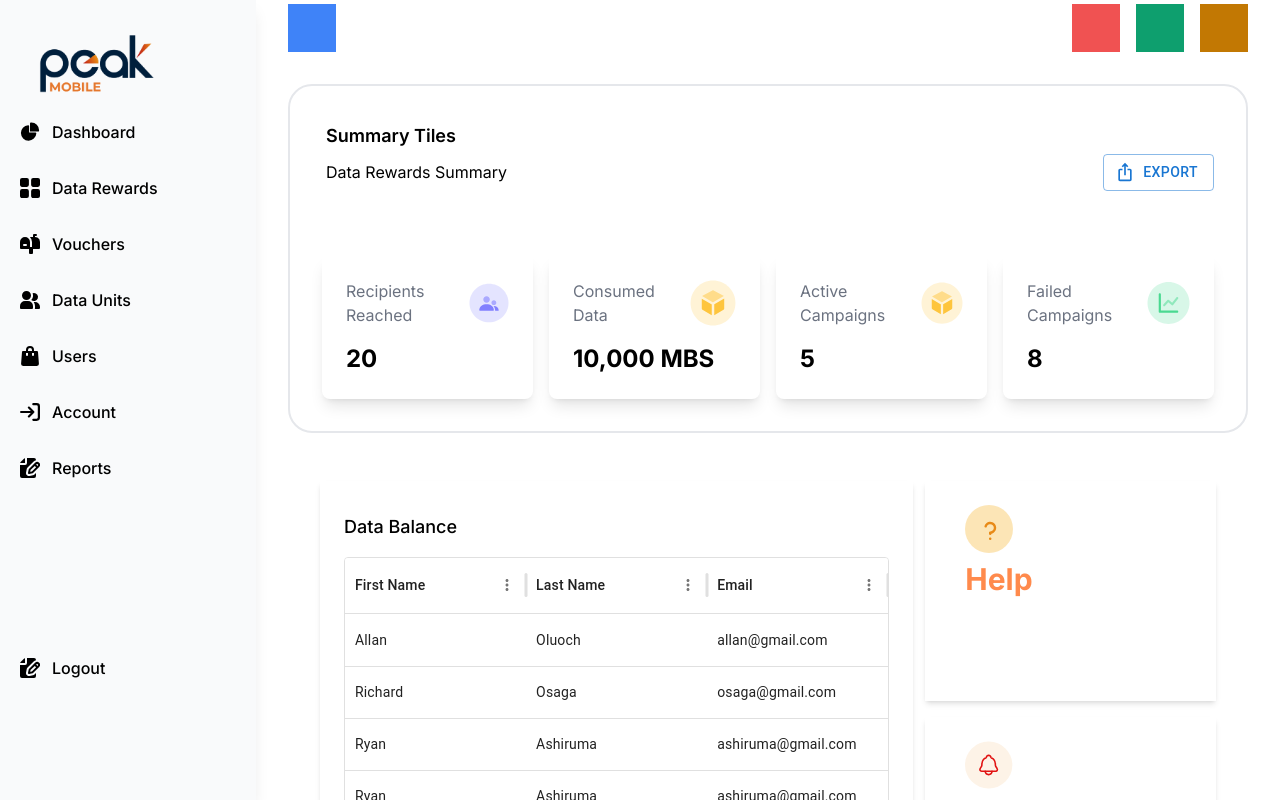
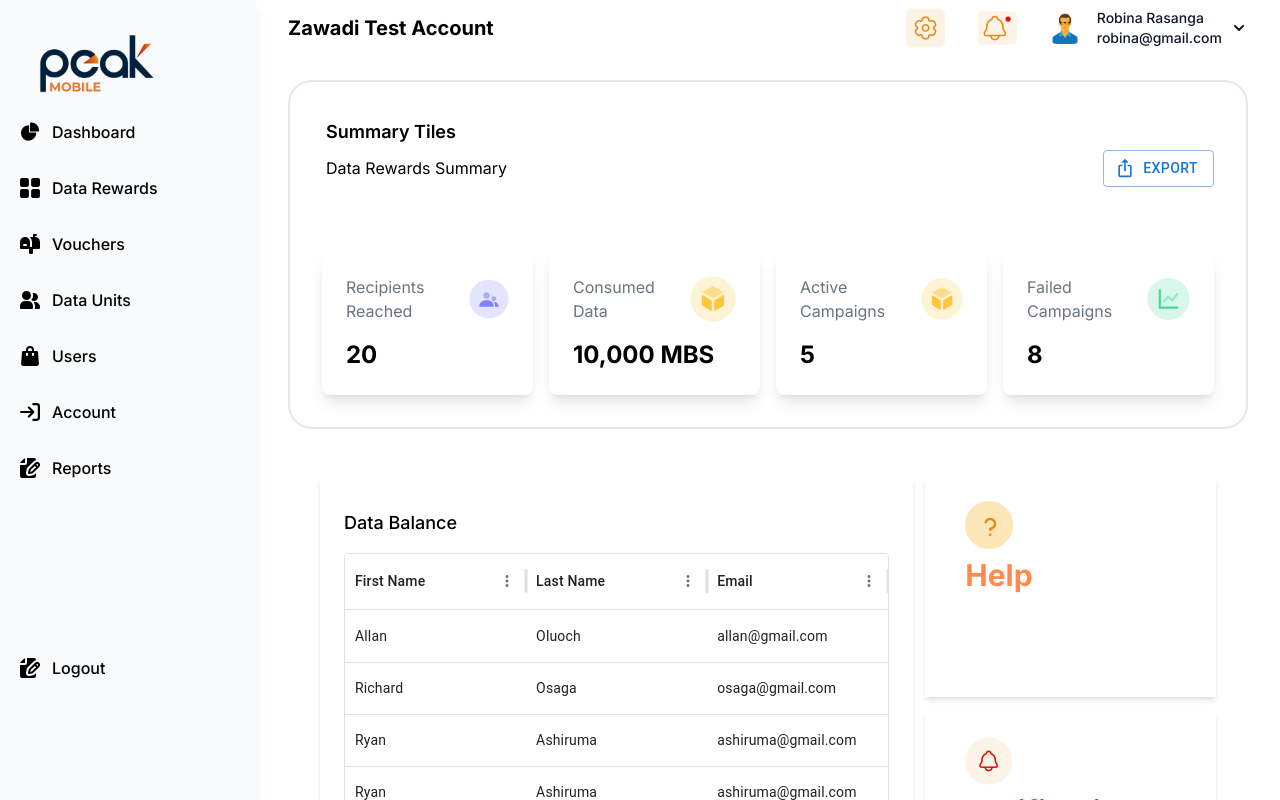
Before and after one commit to rosaga/PML_Frontend_V2, a Next.js app: page /apps/1/dashboard in a window 1280 px wide. Shown: the top 800 px of the page. Built offline with nearby package versions, Linux system fonts and the light colour scheme.

Commit message:
add navbar

```diff
--- a/src/components/navbar/navbar.jsx
+++ b/src/components/navbar/navbar.jsx
@@ -1,13 +1,47 @@
 import React from "react";
+import Image from "next/image";
+import Profile from "../profile/profile";
 
 const Navbar = () => {
   return (
-    <div class="flex justify-between items-center mt-1 mb-0 mr-8 sm:ml-64">
-      <div class="w-12 h-12 bg-blue-500 ml-8"></div>
-      <div class="flex space-x-4">
-        <div class="w-12 h-12 bg-red-500"></div>
-        <div class="w-12 h-12 bg-green-500"></div>
-        <div class="w-12 h-12 bg-yellow-500"></div>
+    <div class="flex justify-between items-center mt-2 mb-0 mr-8 sm:ml-64">
+      <div className="ml-8">
+        <p className="text-xl font-bold">Zawadi Test Account</p>
+      </div>
+      <div class="flex space-x-8">
+        <div>
+            <span>
+            <Image
+                        style={{ color: "#F58426" }}
+                        className="w-10 h-10  rounded-lg "
+                        width={60}
+                        height={60}
+                        src="/images/Settings.svg"
+                        blurDataURL="/bluriconloader.png"
+                        placeholder="blur"
+                        alt="Recipients reached"
+                        priority
+                      />
+            </span>
+        </div>
+        <div>
+        <span>
+            <Image
+                        style={{ color: "#F58426" }}
+                        className="w-10 h-10  rounded-lg "
+                        width={60}
+                        height={60}
+                        src="/images/or_noti.svg"
+                        blurDataURL="/bluriconloader.png"
+                        placeholder="blur"
+                        alt="Recipients reached"
+                        priority
+                      />
+            </span>
+        </div>
+        <div>
+            <Profile/>
+        </div>
       </div>
     </div>
   );
--- a/src/components/profile/profile.jsx
+++ b/src/components/profile/profile.jsx
@@ -1,44 +1,97 @@
 // MyComponent.js
 import React from "react";
+import Image from "next/image";
 
 const Profile = () => {
   return (
     <div>
-     <div class="flex items-center md:order-2 space-x-3 md:space-x-0 rtl:space-x-reverse">
-      <button type="button" class="flex text-sm bg-gray-800 rounded-full md:me-0 focus:ring-4 focus:ring-gray-300 dark:focus:ring-gray-600" id="user-menu-button" aria-expanded="false" data-dropdown-toggle="user-dropdown" data-dropdown-placement="bottom">
+      <button
+        id="dropdownAvatarNameButton"
+        data-dropdown-toggle="dropdownAvatarName"
+        class="flex items-center text-sm pe-1 font-medium text-gray-900 rounded-full hover:text-blue-600 dark:hover:text-blue-500 md:me-0 focus:ring-4 focus:ring-gray-100 dark:focus:ring-gray-700 dark:text-white"
+        type="button"
+      >
         <span class="sr-only">Open user menu</span>
-        {/* <img class="w-8 h-8 rounded-full" src="/images/peaklogo.png" alt="user photo"/> */}
+        <div className="flex items-center">
+          <Image
+            className="w-8 h-8 rounded-lg"
+            width={60}
+            height={60}
+            src="/images/avatar.png"
+            blurDataURL="/bluriconloader.png"
+            placeholder="blur"
+            alt="Recipients reached"
+            priority
+          />
+          <div className="ml-4">
+            <p className="text-sm text-left">Robina Rasanga</p>
+            <p className="text-sm text-left">robina@gmail.com</p>
+          </div>
+        </div>
+
+        <svg
+          class="w-2.5 h-2.5 ms-3"
+          aria-hidden="true"
+          xmlns="http://www.w3.org/2000/svg"
+          fill="none"
+          viewBox="0 0 10 6"
+        >
+          <path
+            stroke="currentColor"
+            stroke-linecap="round"
+            stroke-linejoin="round"
+            stroke-width="2"
+            d="m1 1 4 4 4-4"
+          />
+        </svg>
       </button>
 
-      <div class="z-50 hidden my-4 text-base list-none bg-white divide-y divide-gray-100 rounded-lg shadow dark:bg-gray-700 dark:divide-gray-600" id="user-dropdown">
-        <div class="px-4 py-3">
-          <span class="block text-sm text-gray-900 dark:text-white">Bonnie Green</span>
-          <span class="block text-sm  text-gray-500 truncate dark:text-gray-400">name@flowbite.com</span>
+      <div
+        id="dropdownAvatarName"
+        class="z-10 hidden bg-white divide-y divide-gray-100 rounded-lg shadow w-44 dark:bg-gray-700 dark:divide-gray-600"
+      >
+        <div class="px-4 py-3 text-sm text-gray-900 dark:text-white">
+          <div class="font-medium ">Pro User</div>
+          <div class="truncate">name@flowbite.com</div>
         </div>
-        <ul class="py-2" aria-labelledby="user-menu-button">
+        <ul
+          class="py-2 text-sm text-gray-700 dark:text-gray-200"
+          aria-labelledby="dropdownInformdropdownAvatarNameButtonationButton"
+        >
           <li>
-            <a href="#" class="block px-4 py-2 text-sm text-gray-700 hover:bg-gray-100 dark:hover:bg-gray-600 dark:text-gray-200 dark:hover:text-white">Dashboard</a>
+            <a
+              href="#"
+              class="block px-4 py-2 hover:bg-gray-100 dark:hover:bg-gray-600 dark:hover:text-white"
+            >
+              Dashboard
+            </a>
           </li>
           <li>
-            <a href="#" class="block px-4 py-2 text-sm text-gray-700 hover:bg-gray-100 dark:hover:bg-gray-600 dark:text-gray-200 dark:hover:text-white">Settings</a>
+            <a
+              href="#"
+              class="block px-4 py-2 hover:bg-gray-100 dark:hover:bg-gray-600 dark:hover:text-white"
+            >
+              Settings
+            </a>
           </li>
           <li>
-            <a href="#" class="block px-4 py-2 text-sm text-gray-700 hover:bg-gray-100 dark:hover:bg-gray-600 dark:text-gray-200 dark:hover:text-white">Earnings</a>
-          </li>
-          <li>
-            <a href="#" class="block px-4 py-2 text-sm text-gray-700 hover:bg-gray-100 dark:hover:bg-gray-600 dark:text-gray-200 dark:hover:text-white">Sign out</a>
+            <a
+              href="#"
+              class="block px-4 py-2 hover:bg-gray-100 dark:hover:bg-gray-600 dark:hover:text-white"
+            >
+              Earnings
+            </a>
           </li>
         </ul>
+        <div class="py-2">
+          <a
+            href="#"
+            class="block px-4 py-2 text-sm text-gray-700 hover:bg-gray-100 dark:hover:bg-gray-600 dark:text-gray-200 dark:hover:text-white"
+          >
+            Sign out
+          </a>
+        </div>
       </div>
-      <button data-collapse-toggle="navbar-user" type="button" class="inline-flex items-center p-2 w-10 h-10 justify-center text-sm text-gray-500 rounded-lg md:hidden hover:bg-gray-100 focus:outline-none focus:ring-2 focus:ring-gray-200 dark:text-gray-400 dark:hover:bg-gray-700 dark:focus:ring-gray-600" aria-controls="navbar-user" aria-expanded="false">
-        <span class="sr-only">Open main menu</span>
-        <svg class="w-5 h-5" aria-hidden="true" xmlns="http://www.w3.org/2000/svg" fill="none" viewBox="0 0 17 14">
-            <path stroke="currentColor" stroke-linecap="round" stroke-linejoin="round" stroke-width="2" d="M1 1h15M1 7h15M1 13h15"/>
-        </svg>
-    </button>
-  </div>
-
-
     </div>
   );
 };
```
Also changed, not shown: public/images/Settings.svg (added), public/images/avatar.png (added).
